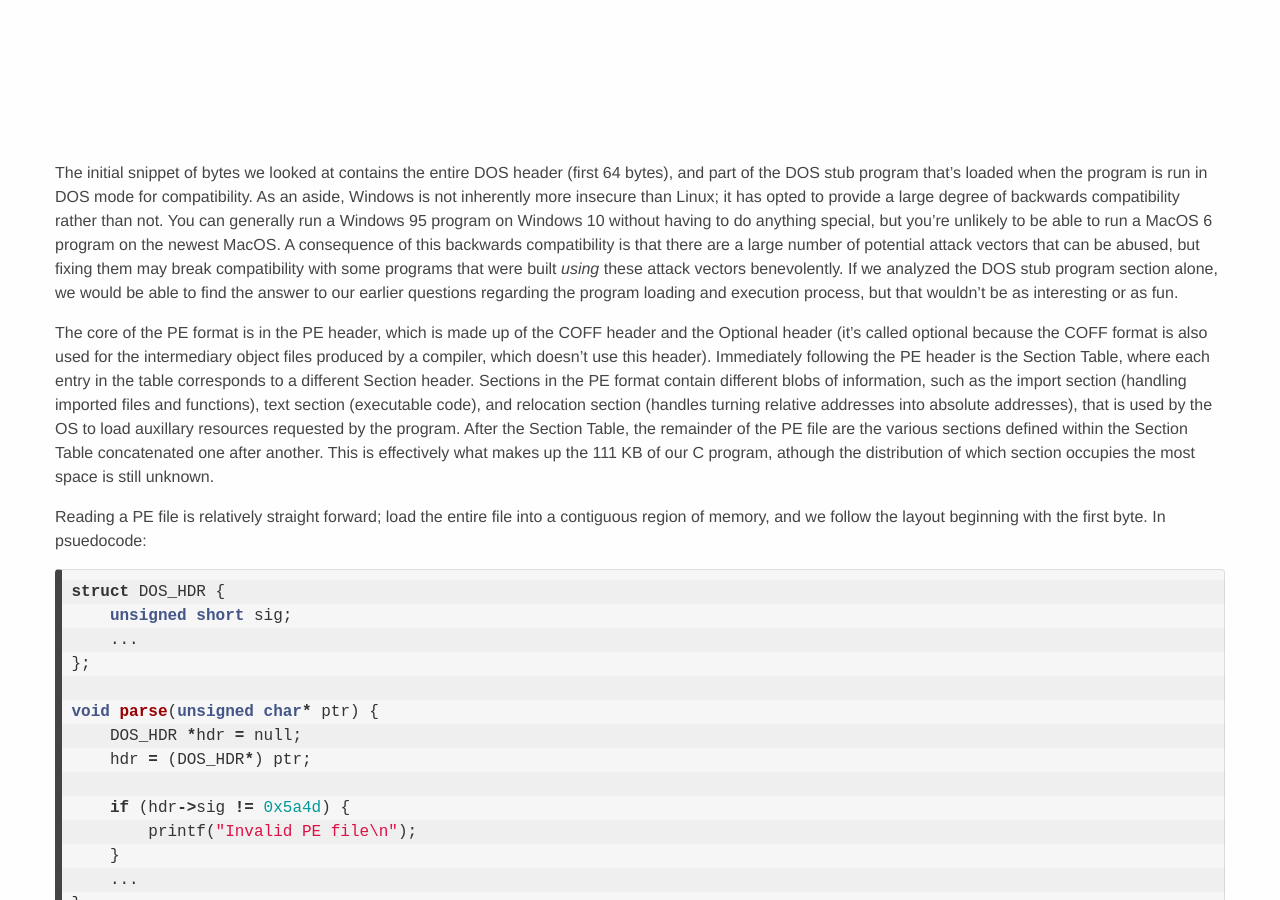
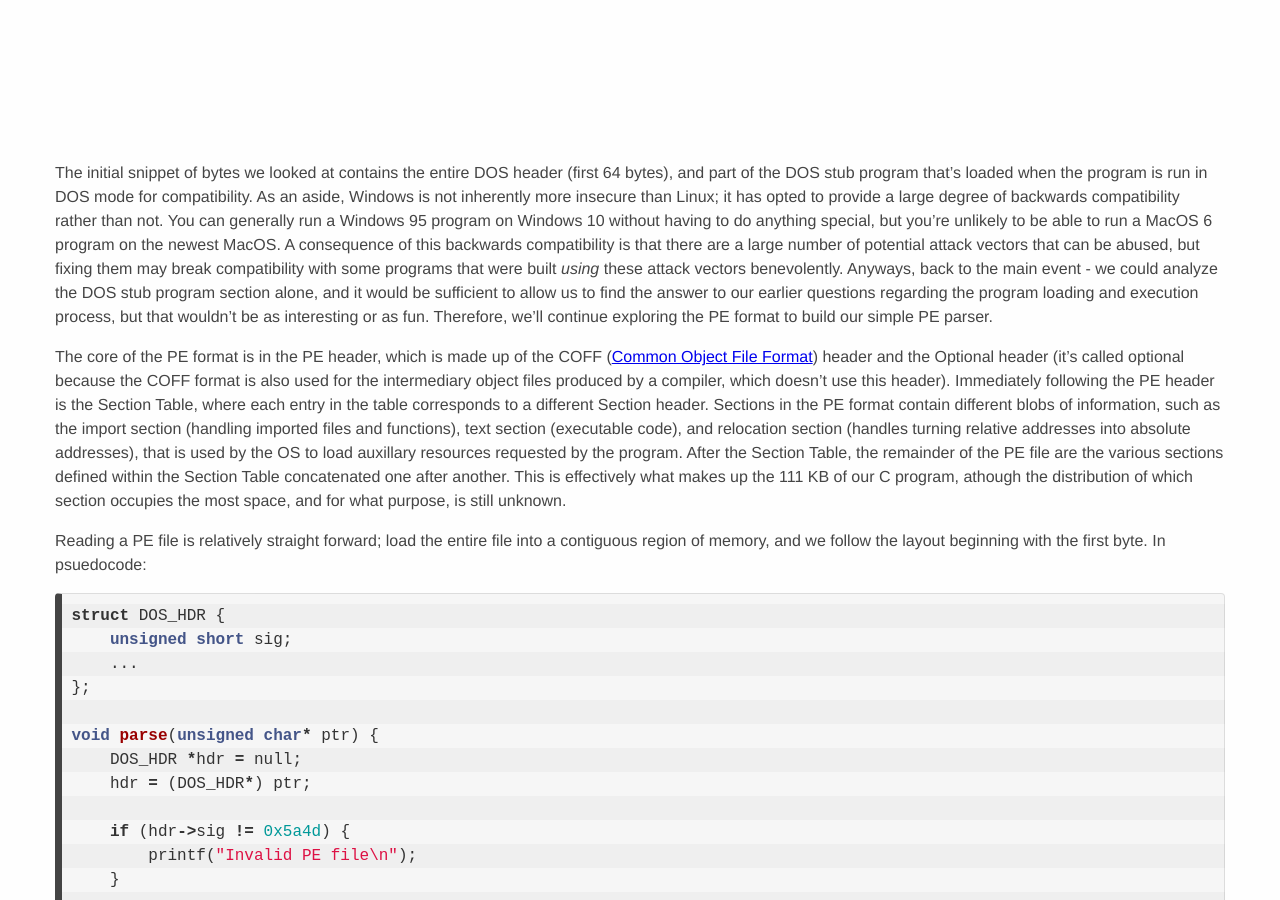
Before and after one commit to Sunstradamus/Sunstradamus.github.io, a Jekyll site: the page built from _posts/2021-04-25-operating-systems.md, in a window 1280 px wide and 900 px high, scrolled down 4419 px. Built offline with Jekyll 4.4.1, drawn with Linux system fonts in a browser that asks for light colours.

Commit message:
COFF definition

```diff
--- a/_posts/2021-04-25-operating-systems.md
+++ b/_posts/2021-04-25-operating-systems.md
@@ -76,9 +76,9 @@ However, this still doesn't answer our original question: where did the extra hu
 
 <img class="centered" style="width: 100%" src="/img/wiki-pe-format.svg">
 
-The initial snippet of bytes we looked at contains the entire DOS header (first 64 bytes), and part of the DOS stub program that's loaded when the program is run in DOS mode for compatibility. As an aside, Windows is not inherently more insecure than Linux; it has opted to provide a large degree of backwards compatibility rather than not. You can generally run a Windows 95 program on Windows 10 without having to do anything special, but you're unlikely to be able to run a MacOS 6 program on the newest MacOS. A consequence of this backwards compatibility is that there are a large number of potential attack vectors that can be abused, but fixing them may break compatibility with some programs that were built _using_ these attack vectors benevolently. If we analyzed the DOS stub program section alone, we would be able to find the answer to our earlier questions regarding the program loading and execution process, but that wouldn't be as interesting or as fun.
+The initial snippet of bytes we looked at contains the entire DOS header (first 64 bytes), and part of the DOS stub program that's loaded when the program is run in DOS mode for compatibility. As an aside, Windows is not inherently more insecure than Linux; it has opted to provide a large degree of backwards compatibility rather than not. You can generally run a Windows 95 program on Windows 10 without having to do anything special, but you're unlikely to be able to run a MacOS 6 program on the newest MacOS. A consequence of this backwards compatibility is that there are a large number of potential attack vectors that can be abused, but fixing them may break compatibility with some programs that were built _using_ these attack vectors benevolently. Anyways, back to the main event - we could analyze the DOS stub program section alone, and it would be sufficient to allow us to find the answer to our earlier questions regarding the program loading and execution process, but that wouldn't be as interesting or as fun. Therefore, we'll continue exploring the PE format to build our simple PE parser.
 
-The core of the PE format is in the PE header, which is made up of the COFF header and the Optional header (it's called optional because the COFF format is also used for the intermediary object files produced by a compiler, which doesn't use this header). Immediately following the PE header is the Section Table, where each entry in the table corresponds to a different Section header. Sections in the PE format contain different blobs of information, such as the import section (handling imported files and functions), text section (executable code), and relocation section (handles turning relative addresses into absolute addresses), that is used by the OS to load auxillary resources requested by the program. After the Section Table, the remainder of the PE file are the various sections defined within the Section Table concatenated one after another. This is effectively what makes up the 111 KB of our C program, athough the distribution of which section occupies the most space is still unknown.
+The core of the PE format is in the PE header, which is made up of the COFF ([Common Object File Format](https://en.wikipedia.org/wiki/COFF)) header and the Optional header (it's called optional because the COFF format is also used for the intermediary object files produced by a compiler, which doesn't use this header). Immediately following the PE header is the Section Table, where each entry in the table corresponds to a different Section header. Sections in the PE format contain different blobs of information, such as the import section (handling imported files and functions), text section (executable code), and relocation section (handles turning relative addresses into absolute addresses), that is used by the OS to load auxillary resources requested by the program. After the Section Table, the remainder of the PE file are the various sections defined within the Section Table concatenated one after another. This is effectively what makes up the 111 KB of our C program, athough the distribution of which section occupies the most space, and for what purpose, is still unknown.
 
 Reading a PE file is relatively straight forward; load the entire file into a contiguous region of memory, and we follow the layout beginning with the first byte. In psuedocode:
 
```
